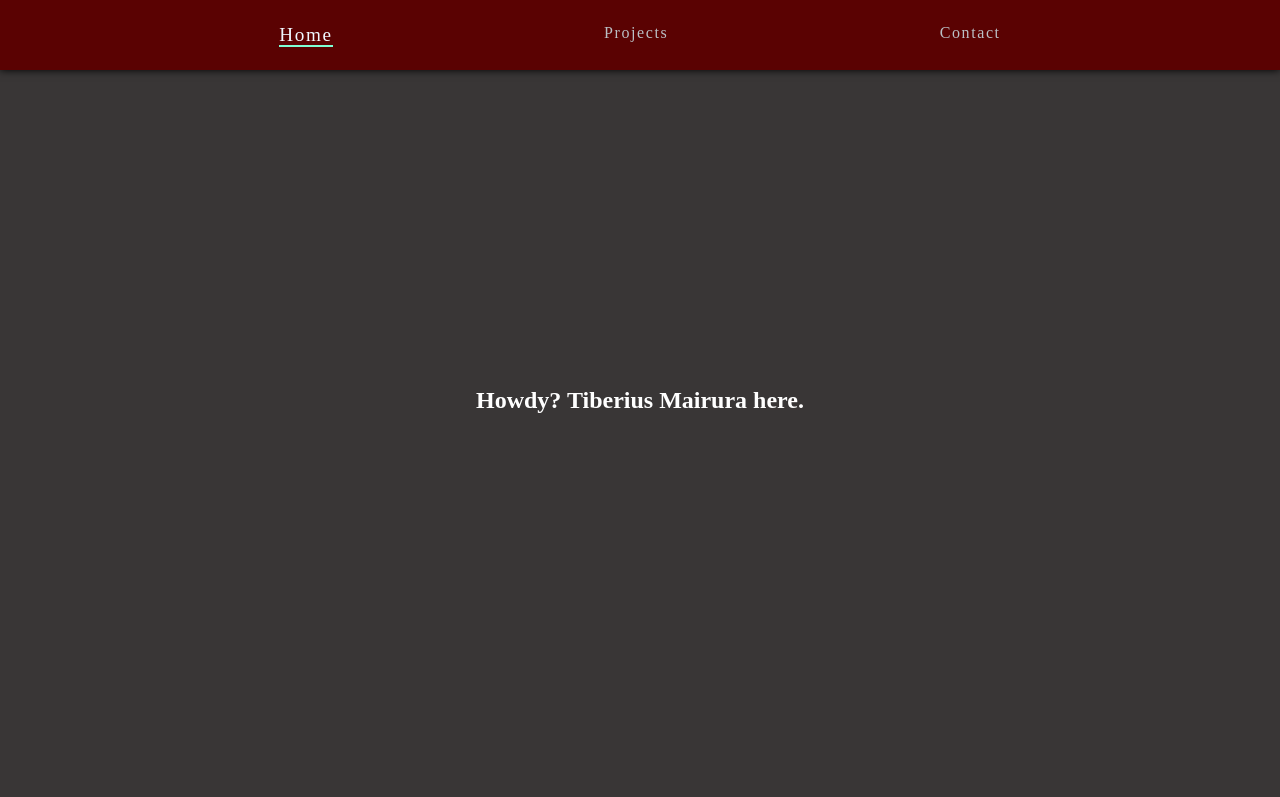
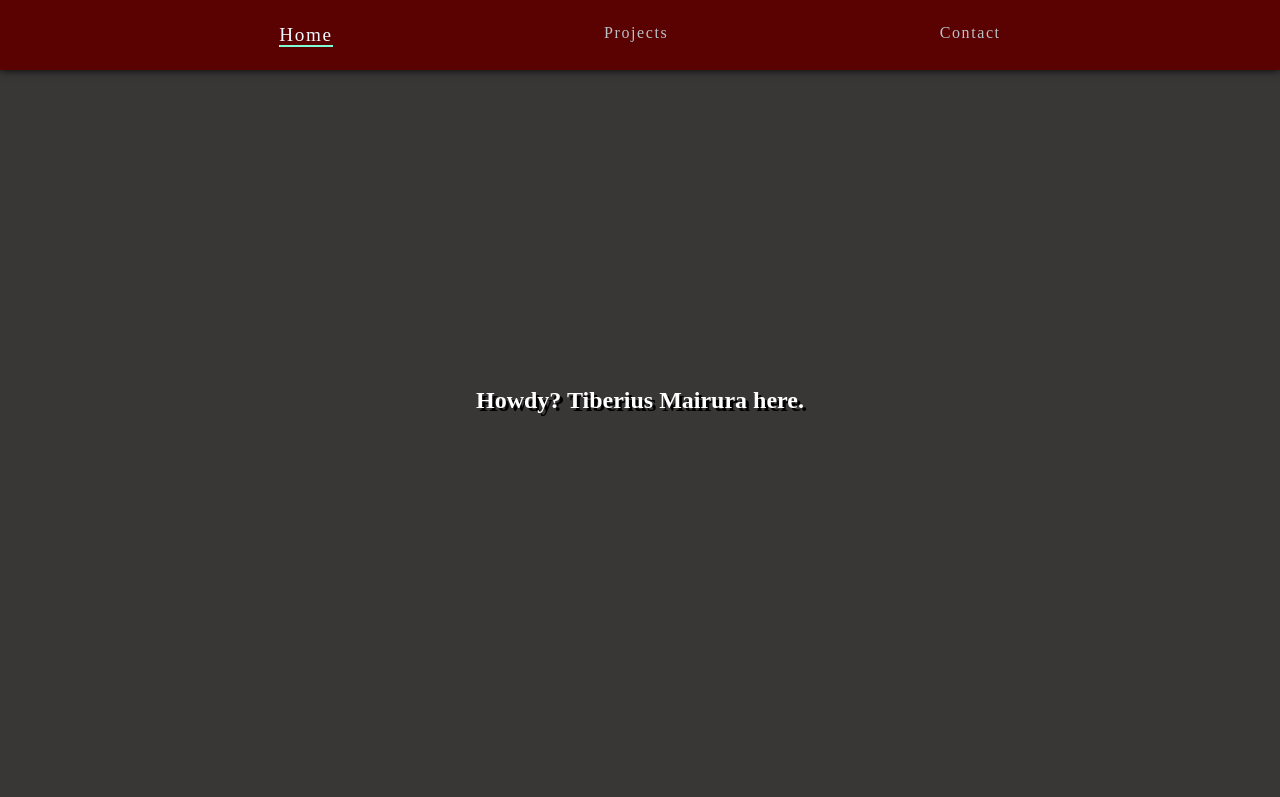
Before and after one commit to hermitex/Portifolio, a plain HTML site: page index.html in a window 1280 px wide. Shown: the top 797 px of the page. Drawn offline with Linux system fonts and the light colour scheme.

Commit message:
text shadow

```diff
--- a/style.css
+++ b/style.css
@@ -44,6 +44,7 @@ a {
   align-items: center;
   text-align: center;
   background-color: rgba(15, 11, 11, 0.822);
+  text-shadow: 0.2rem 0.2rem black;
 }
 
 #projects {
```
